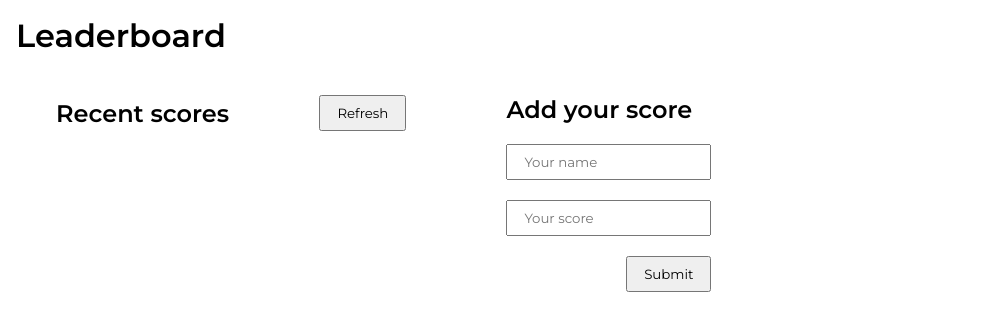
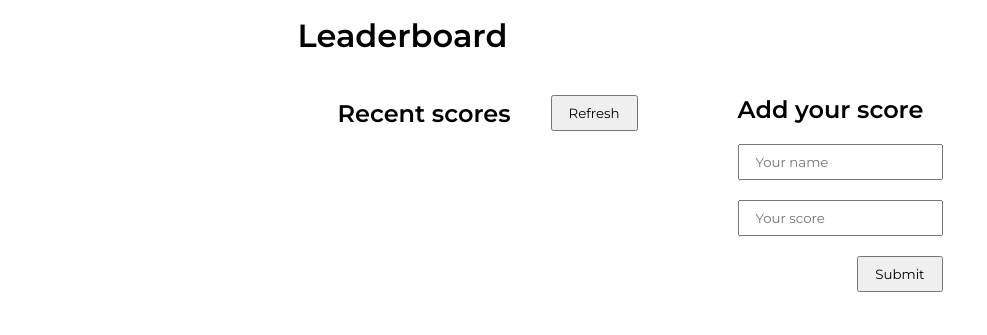
Before and after one commit to usmansbk/leaderboard, a website built with webpack: page src/index.html in a window 1280 px wide. Shown: the whole page, without its empty margins (0-987 px from the left). Built offline with nearby package versions, Linux system fonts and the light colour scheme; no server answers.

Commit message:
Center container

```diff
--- a/src/index.html
+++ b/src/index.html
@@ -12,6 +12,7 @@
     />
   </head>
   <body>
+    <div class="container">
       <header>
         <h1>Leaderboard</h1>
       </header>
@@ -47,5 +48,6 @@
           </form>
         </section>
       </main>
+    </div>
   </body>
 </html>
--- a/src/style.css
+++ b/src/style.css
@@ -18,6 +18,13 @@ li:nth-child(odd) {
 
 body {
   padding: 16px;
+  display: flex;
+  justify-content: center;
+}
+
+.container {
+  display: flex;
+  flex-direction: column;
 }
 
 main {
@@ -30,14 +37,11 @@ main {
   margin-bottom: 20px;
 }
 
-.scores-section {
-  width: 30%;
-}
-
 .scores-header {
   display: flex;
   justify-content: space-between;
   align-items: center;
+  gap: 40px;
 }
 
 .primary-button,
```
Lines whose indentation alone changed are shown as unchanged.
